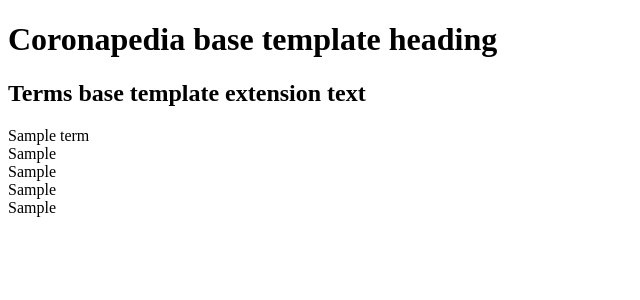
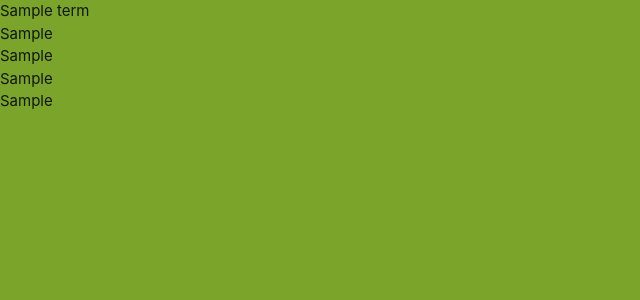
Before and after one commit to Code-Institute-Submissions/covidopedia, a Flask app: page / in a window 1280 px wide. Shown: the top 300 px of the page, without its empty margins (0-640 px from the left). Run offline with Flask 2, Linux system fonts and the light colour scheme; a database or web service that is not in the repository returns one stand-in record (Sample ...); some libraries are stand-ins or nearby versions.

Commit message:
Add Materialize; add scripts; create static folders and files

```diff
--- /dev/null
+++ b/static/css/style.css
@@ -0,0 +1,3 @@
+body {
+    background-color: rgb(122, 165, 42);
+}
--- a/templates/base.html
+++ b/templates/base.html
@@ -4,13 +4,25 @@
     <meta charset="UTF-8">
     <meta http-equiv="X-UA-Compatible" content="IE=edge">
     <meta name="viewport" content="width=device-width, initial-scale=1.0">
+    <link rel="stylesheet" href="https://cdnjs.cloudflare.com/ajax/libs/font-awesome/5.15.3/css/all.min.css"
+        integrity="sha512-iBBXm8fW90+nuLcSKlbmrPcLa0OT92xO1BIsZ+ywDWZCvqsWgccV3gFoRBv0z+8dLJgyAHIhR35VZc2oM/gI1w=="
+        crossorigin="anonymous" type=text/css" >
+    <link rel="stylesheet" href="https://cdnjs.cloudflare.com/ajax/libs/materialize/1.0.0/css/materialize.min.css" type=text/css>
+    <link rel="stylesheet" href={{ url_for('static', filename='css/style.css')}} type="text/css">
     <title>Coronapedia</title>
 </head>
 <body>
-    <h1>Coronapedia base template heading</h1>
 
     {% block content %}
     {% endblock %}
 
+    <script src="https://code.jquery.com/jquery-3.6.0.min.js"
+        integrity="sha256-/xUj+3OJU5yExlq6GSYGSHk7tPXikynS7ogEvDej/m4="
+        crossorigin="anonymous"></script>
+    <script src="https://cdnjs.cloudflare.com/ajax/libs/materialize/1.0.0/js/materialize.min.js"></script>
+    <script src="{{url_for('static', filename='js/script.js') }}"></script>
+    {% block scripts %}
+    {% endblock %}
+
 </body>
 </html>
--- a/templates/terms.html
+++ b/templates/terms.html
@@ -1,7 +1,6 @@
 {% extends "base.html" %}
 {% block content %}
 
-    <h2>Terms base template extension text</h2>
 
     {% for term in terms %}
         {{ term.termName }}<br>
```
Also changed, not shown: static/js/script.js (added).
